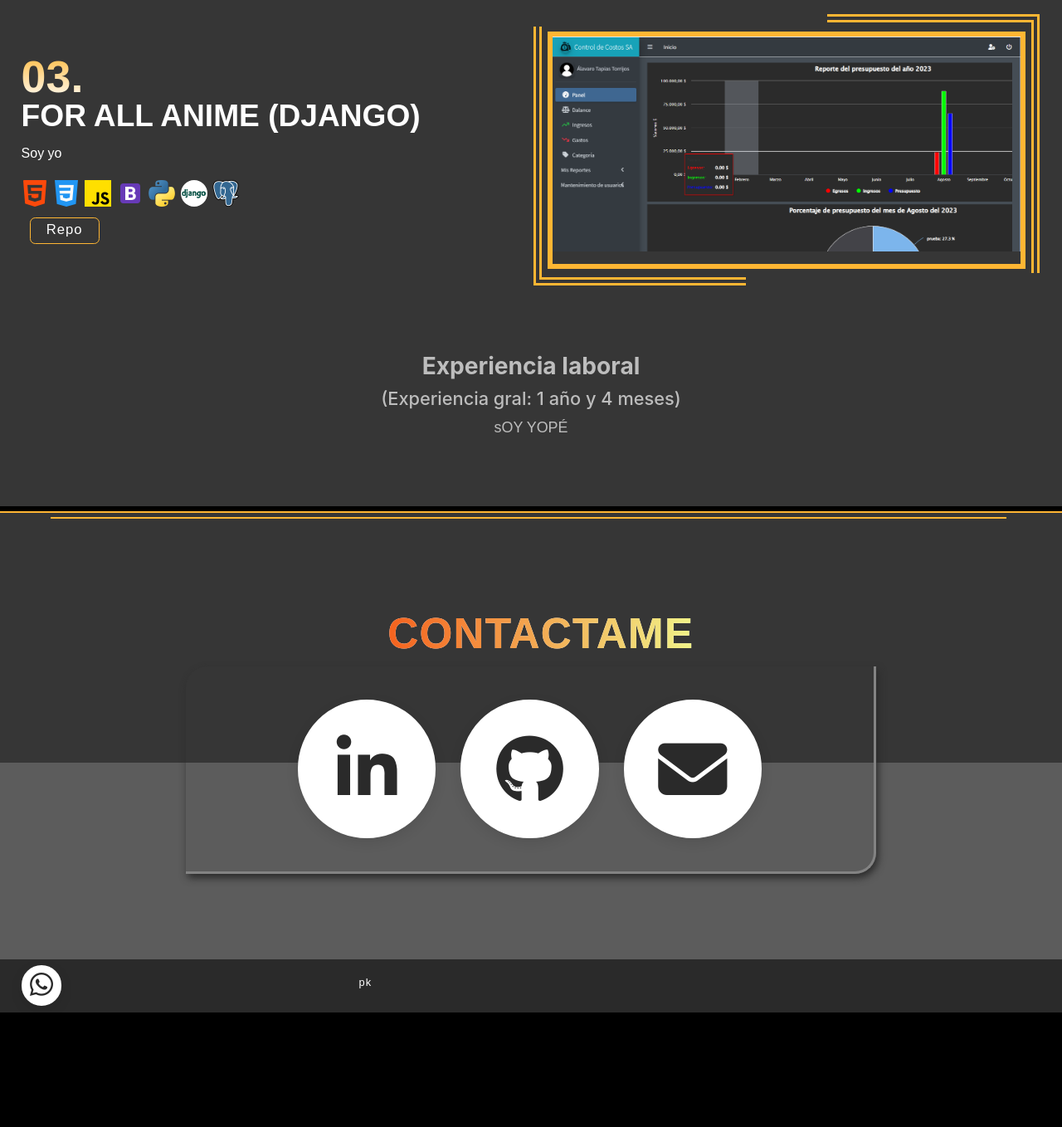
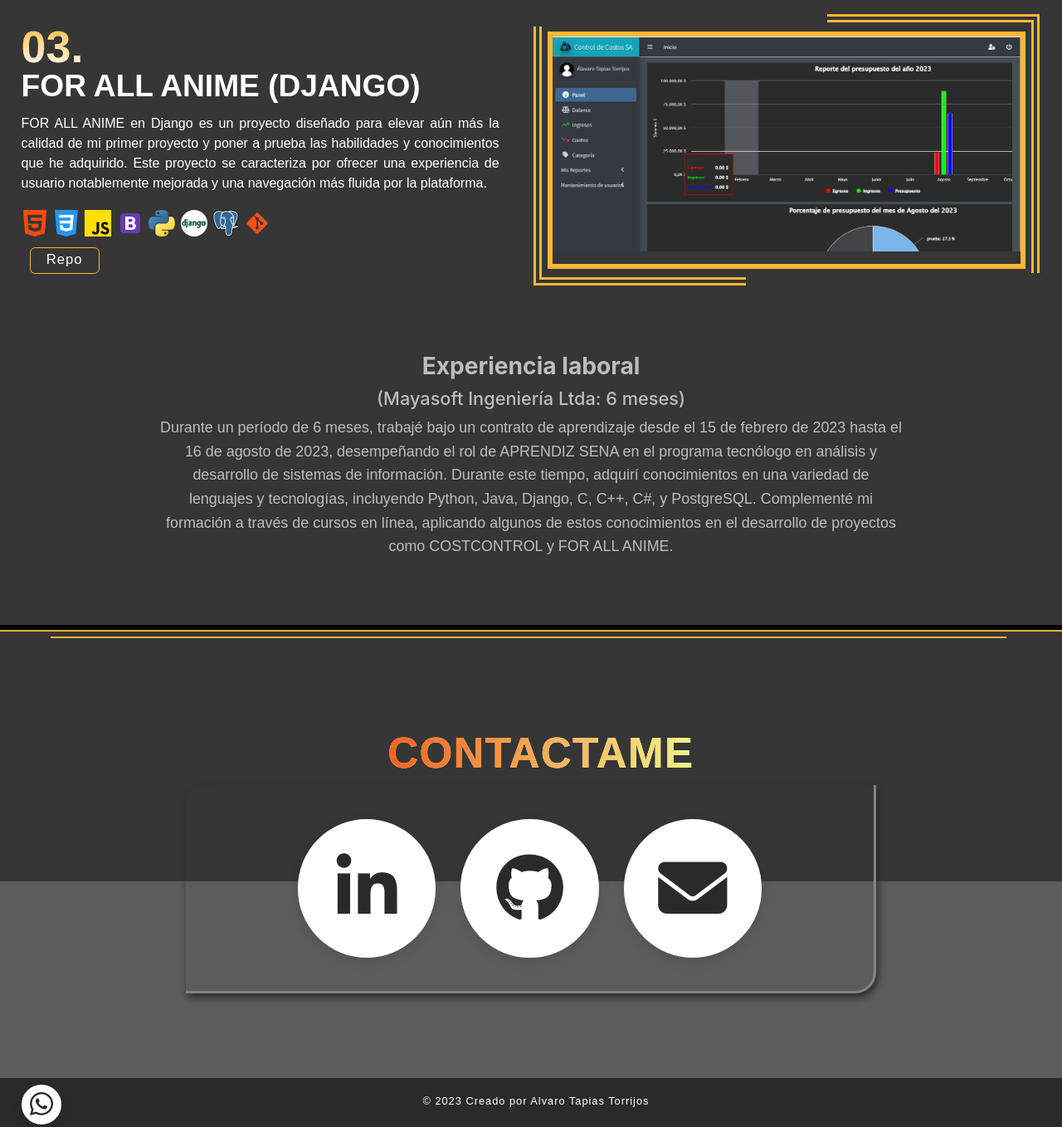
Before and after one commit to altausuario/profile, a plain HTML site: page index.html in a window 1280 px wide. Shown: the part 3520-4878 px from the top of the page at 83% size. Before the commit the page ends 4740 px from the top, so only its background shows below. Drawn offline with nearby package versions, Linux system fonts and the light colour scheme.

Commit message:
Update profile

```diff
--- a/css/style_contacts.css
+++ b/css/style_contacts.css
@@ -225,5 +225,4 @@
     font-weight: 300 !important;
     letter-spacing: 1px;
     top: 0.15vw;
-    right: 6vw;
 }
--- a/index.html
+++ b/index.html
@@ -129,7 +129,7 @@
                 <div class="content-projects" id="content-projects"></div>
                 <article class="container-experience">
                     <h4 class="title-experience">Experiencia laboral</h4>
-                    <h5>(Experiencia gral: 1 año y 4 meses)</h5>
+                    <h5>(Mayasoft Ingeniería Ltda: 6 meses)</h5>
                     <p class="text-experience" id="work_experience_description"></p>
                 </article>
             </div>
--- a/json/datos.json
+++ b/json/datos.json
@@ -130,7 +130,7 @@
             },
             {
                 "NAME": "COSTCONTROL",
-                "DESCRIPTON": "Soy yo",
+                "DESCRIPTON": "COSTCONTROL es una plataforma imaginaria diseñada para mejorar la gestión de ingresos y gastos. La plataforma incluye un avanzado sistema de generación de informes y la capacidad de realizar balances, entre otras funciones. Este proyecto nace como respuesta a un desafío planteado en un curso en línea de Django, con el propósito de ofrecer una solución efectiva para la contabilidad financiera.",
                 "PROGRAMMING_LANGUAGES": [
                     {
                         "URL": "img/icon/html.png"
@@ -177,7 +177,7 @@
             },
             {
                 "NAME": "FOR ALL ANIME (DJANGO)",
-                "DESCRIPTON": "Soy yo",
+                "DESCRIPTON": "FOR ALL ANIME en Django es un proyecto diseñado para elevar aún más la calidad de mi primer proyecto y poner a prueba las habilidades y conocimientos que he adquirido. Este proyecto se caracteriza por ofrecer una experiencia de usuario notablemente mejorada y una navegación más fluida por la plataforma.",
                 "PROGRAMMING_LANGUAGES": [
                     {
                         "URL": "img/icon/html.png"
@@ -200,6 +200,9 @@
                     },
                     {
                         "URL": "img/icon/postgreSQL.png"
+                    },
+                    {
+                        "URL": "img/icon/git.png"
                     }
                 ],
                 "IMAGES": [
@@ -220,13 +223,13 @@
                 "URL_REPO": "https://github.com/altausuario/Cost-Control-S.A"
             }
         ],
-        "WORK_EXPERIENCE_DESCRIPTION": "sOY YOPÉ"
+        "WORK_EXPERIENCE_DESCRIPTION": "Durante un período de 6 meses, trabajé bajo un contrato de aprendizaje desde el 15 de febrero de 2023 hasta el 16 de agosto de 2023, desempeñando el rol de APRENDIZ SENA en el programa tecnólogo en análisis y desarrollo de sistemas de información. Durante este tiempo, adquirí conocimientos en una variedad de lenguajes y tecnologías, incluyendo Python, Java, Django, C, C++, C#, y PostgreSQL. Complementé mi formación a través de cursos en línea, aplicando algunos de estos conocimientos en el desarrollo de proyectos como COSTCONTROL y FOR ALL ANIME."
     },
     "CONTACTOS": {
         "LINKEDIN": "https://www.linkedin.com/in/alvaro-tapias-torrijos-003a9121a/",
         "GITHUB": "https://github.com/altausuario",
         "EMAIL": "tapiastorrijosalvaro@gmail.com",
         "WHATSAPP": "3154787021",
-        "TEXT_DEVELOPER": "pk"
+        "TEXT_DEVELOPER": "© 2023 Creado por Alvaro Tapias Torrijos"
     }
 }
```
